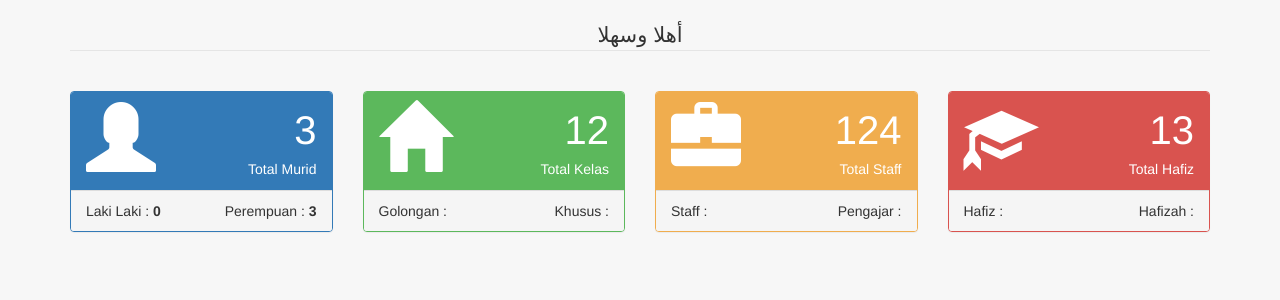
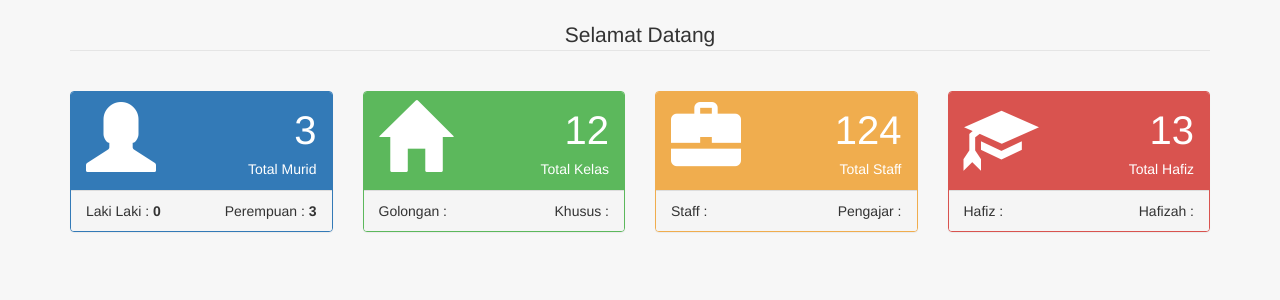
Before and after one commit to rizkymb/kesiswaan, a PHP site: page /admin/index.php?m=1 in a window 1280 px wide. Shown: the part 52-352 px from the top of the page. Run offline with PHP 8.4, Linux system fonts and the light colour scheme; the visitor is signed in with stand-in values (Sample User, id 1); data comes from the database, SQL or seed files in the repository.

Commit message:
update home admin

```diff
--- a/admin/home.php
+++ b/admin/home.php
@@ -10,7 +10,7 @@ $dataperempuan = mysqli_fetch_object($queryperempuan);
 ?>
 
 <center>
-    <legend>أهلا وسهلا</legend>
+    <legend>Selamat Datang</legend>
     <br>
 </center>
 <div class="row">
```
Also changed, not shown: 1 other file.
